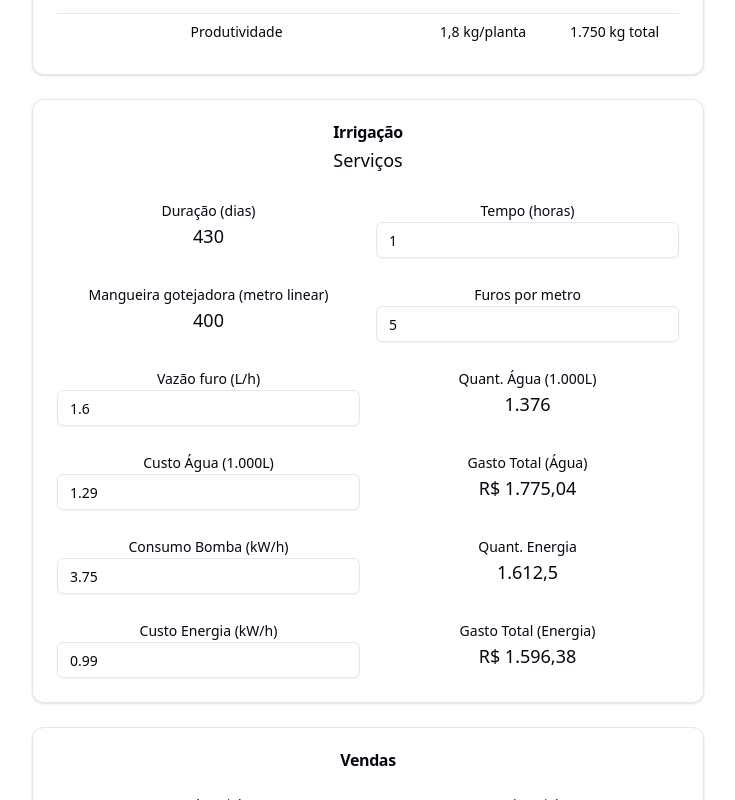
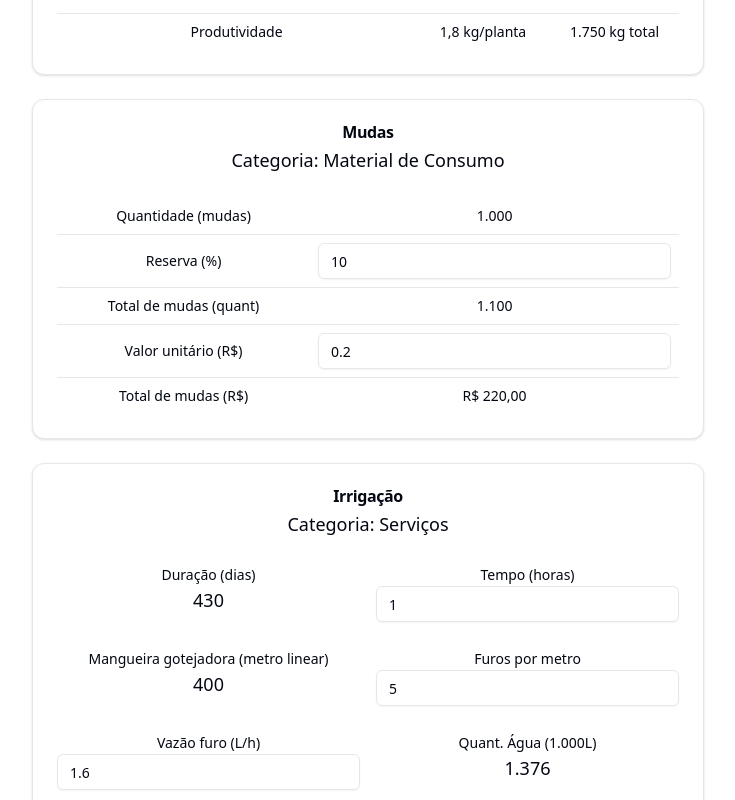
Before and after one commit to cleber1812/APP_Farm, a React (Vite) app: page / in a window 1280 px wide. Shown: the part 780-1580 px from the top of the page, without its empty margins (0-735 px from the left). Built offline with nearby package versions, Linux system fonts and the light colour scheme.

Commit message:
Seção Mudas

```diff
--- a/src/pages/Home.tsx
+++ b/src/pages/Home.tsx
@@ -37,6 +37,14 @@ export function Home () {
   const [totalCycleDays, setTotalCycleDays] = useState(0);
   const [perPlantProductivity, setPerPlantProductivity] = useState(0);
   const [totalProductivity, setTotalProductivity] = useState(0);
+
+  // Mudas states
+  const [reservePercentage, setReservePercentage] = useState(10);
+  const [seedlingUnitPrice, setSeedlingUnitPrice] = useState(0.20);
+
+  // Calculated Mudas values
+  const [totalSeedlings, setTotalSeedlings] = useState(0);
+  const [totalSeedlingsCost, setTotalSeedlingsCost] = useState(0);
 
   // Irrigation states
   const [irrigationHours, setIrrigationHours] = useState(1);
@@ -101,6 +109,16 @@ export function Home () {
     const totalProd = plants * perPlantProd;
     setTotalProductivity(totalProd);
 
+    // SECAO MUDAS
+    // Calcula o total de mudas (quantidade + reserva)
+    const reserveAmount = Math.ceil(plants * (reservePercentage / 100));
+    const totalSeedlingsCalc = plants + reserveAmount;
+    setTotalSeedlings(totalSeedlingsCalc);
+
+    // Calcula o custo total das mudas
+    const totalCost = totalSeedlingsCalc * seedlingUnitPrice;
+    setTotalSeedlingsCost(totalCost);
+
     // SECAO IRRIGAÇÃO
     // Calculate dripping hose length
     const hoseLength = calculatedArea / rowSpacing;
@@ -134,6 +152,7 @@ export function Home () {
   }, [plants, area, rowSpacing, plantSpacing, calculationType,
     firstCycleProduction, secondCycleProduction, thirdCycleProduction,
     firstCycleStart, firstCycleDuration, secondCycleDuration, thirdCycleDuration,
+    reservePercentage, seedlingUnitPrice,
     totalCycleDays, calculatedArea,
     irrigationHours, holeFlow, holesPerMeter, waterCost, pumpConsumption, energyCost,
     wholesalePrice, retailPrice, wholesalePercentage,
@@ -370,8 +389,67 @@ export function Home () {
 
       <Card className="w-full max-w-2xl">
         <CardHeader>
+          <CardTitle>Mudas</CardTitle>
+          <div className="text-lg font-medium">Categoria: Material de Consumo</div>
+        </CardHeader>
+        <CardContent>
+          <Table>
+            {/* <TableHeader>
+              <TableRow>
+                <TableHead className="text-center">Item</TableHead>
+                <TableHead className="text-center">Valor</TableHead>
+              </TableRow>
+            </TableHeader> */}
+            <TableBody>
+              <TableRow>
+                <TableCell>Quantidade (mudas)</TableCell>
+                <TableCell>{plants.toLocaleString('pt-BR')}</TableCell>
+              </TableRow>
+              <TableRow>
+                <TableCell>Reserva (%)</TableCell>
+                <TableCell className="space-y-2">
+                  <Input
+                    type="number"
+                    min="0"
+                    max="100"
+                    step="1"
+                    value={reservePercentage}
+                    onChange={(e) => setReservePercentage(Number(e.target.value))}
+                  />
+                </TableCell>
+                {/* <TableCell>{Math.ceil(plants * (reservePercentage / 100)).toLocaleString('pt-BR')}</TableCell> */}
+              </TableRow>
+              <TableRow>
+                <TableCell>Total de mudas (quant)</TableCell>
+                <TableCell>{totalSeedlings.toLocaleString('pt-BR')}</TableCell>
+              </TableRow>
+              <TableRow>
+                <TableCell>Valor unitário (R$)</TableCell>
+                <TableCell className="space-y-2">
+                  <Input
+                    type="number"
+                    min="0"
+                    step="0.01"
+                    value={seedlingUnitPrice}
+                    onChange={(e) => setSeedlingUnitPrice(Number(e.target.value))}
+                  />
+                </TableCell>
+                {/* <TableCell>R$ {seedlingUnitPrice.toLocaleString('pt-BR', { minimumFractionDigits: 2, maximumFractionDigits: 2 })}</TableCell> */}
+              </TableRow>
+              <TableRow className="font-medium">
+                <TableCell>Total de mudas (R$)</TableCell>
+                <TableCell>R$ {totalSeedlingsCost.toLocaleString('pt-BR', { minimumFractionDigits: 2, maximumFractionDigits: 2 })}</TableCell>
+              </TableRow>
+            </TableBody>
+          </Table>
+        </CardContent>
+      </Card>
+
+
+      <Card className="w-full max-w-2xl">
+        <CardHeader>
           <CardTitle>Irrigação</CardTitle>
-          <div className="text-lg font-medium">Serviços</div>
+          <div className="text-lg font-medium">Categoria: Serviços</div>
         </CardHeader>
         <CardContent>
           <div className="space-y-6">
```
